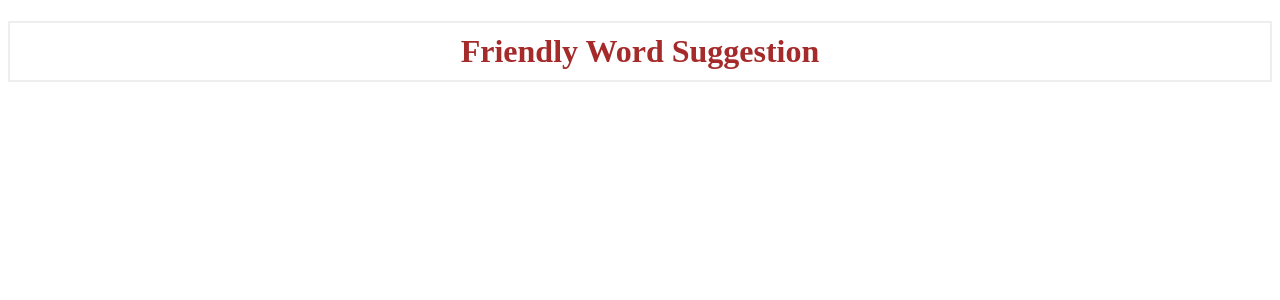
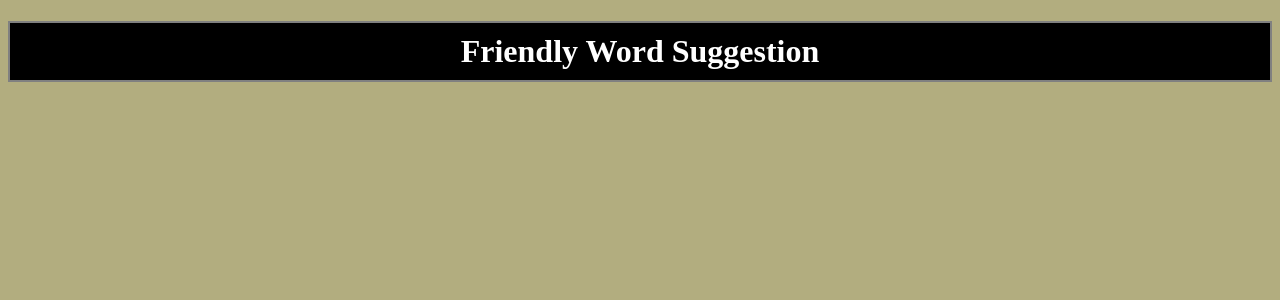
Before and after one commit to ukBaz/wokeword, a Flask app: page / in a window 1280 px wide. Shown: the top 300 px of the page. Run offline with Flask 3, Linux system fonts and the light colour scheme.

Commit message:
Add some styles to the css

```diff
--- a/static/css/style.css
+++ b/static/css/style.css
@@ -1,6 +1,17 @@
+body {
+    background-color: #b2ad7f;
+    font-size: 100%;
+}
 h1 {
-    border: 2px #eee solid;
-    color: brown;
+    background-color: black;
+    border: 2px gray solid;
+    color: white;
     text-align: center;
     padding: 10px;
 }
+p {
+    font-family: Garamond, serif;
+    text-align: center;
+    color: white;
+    font-size: 1.4em;
+}
```
